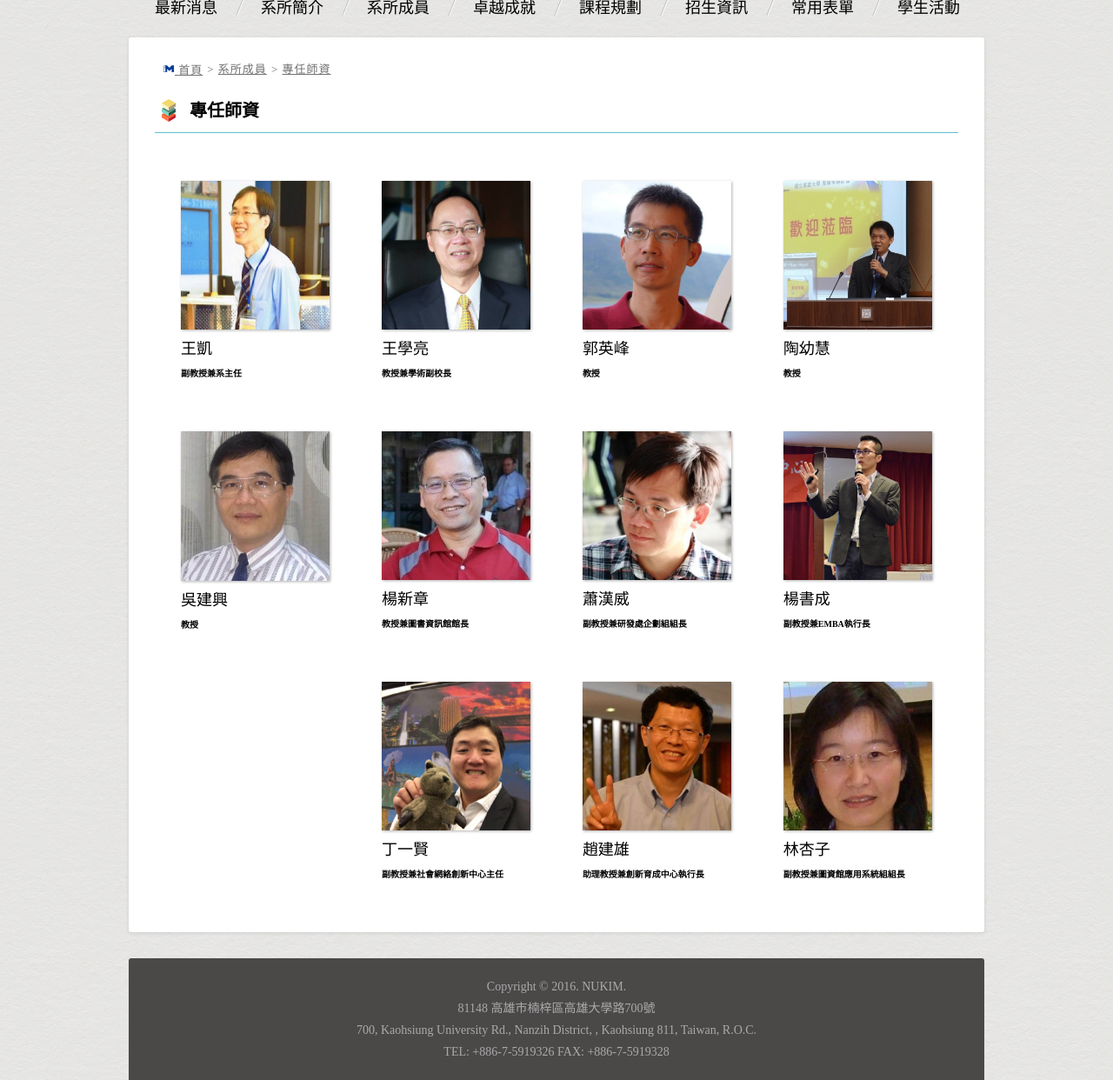
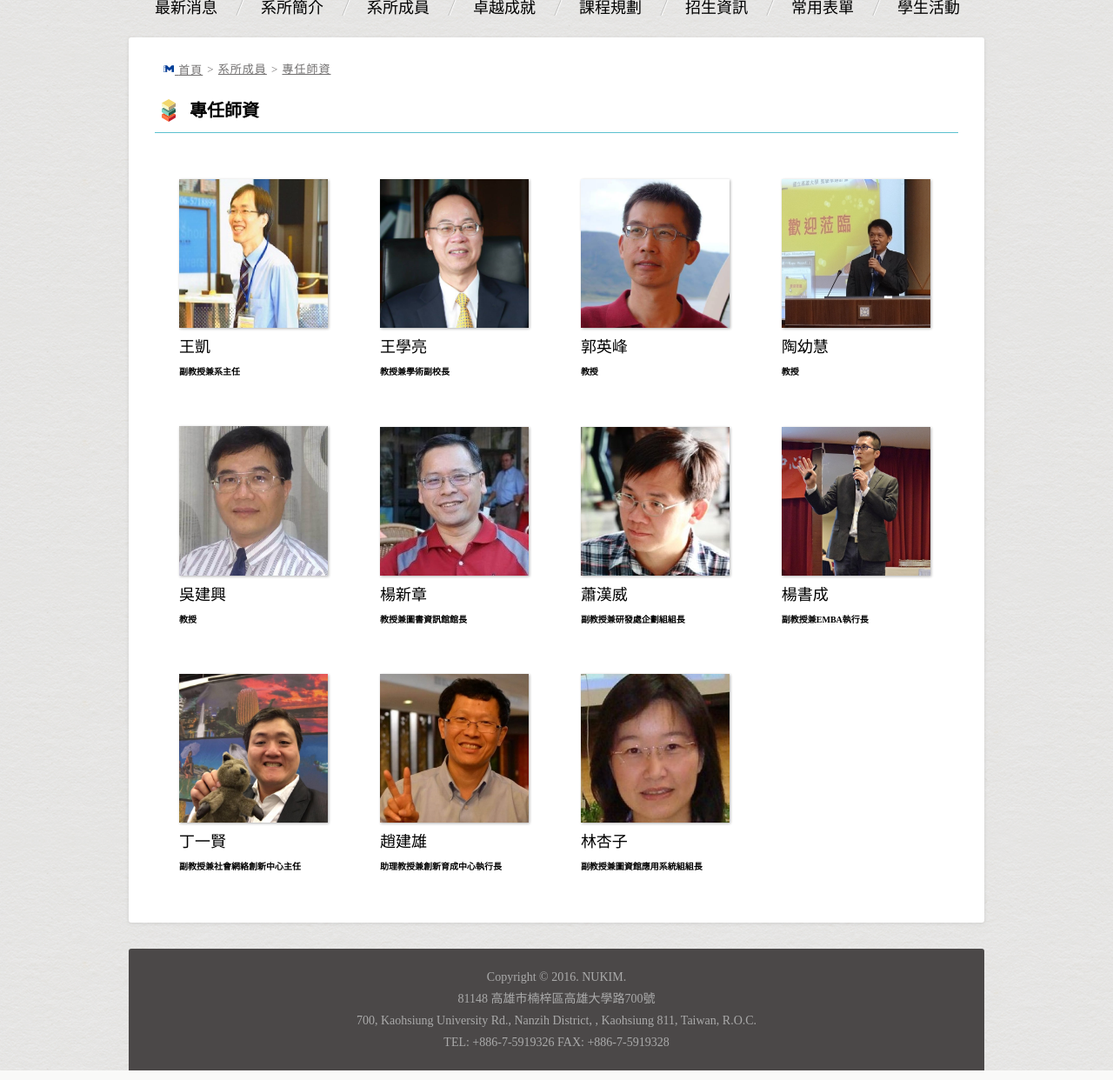
Before and after one commit to tacheng9502/NUKIM, a PHP site: page /teachers.html in a window 1280 px wide. Shown: the part 127-1369 px from the top of the page at 87% size. Run offline with PHP 8.4, Linux system fonts and the light colour scheme.

Commit message:
Update style.css

```diff
--- a/stylesheet/style.css
+++ b/stylesheet/style.css
@@ -312,8 +312,8 @@ ul.social_nav li{
 
 .profile {
 	width: 18.5%;
-	margin: 30px;
-	float: left;
+	margin: 28px;
+	display: inline-block;
 }
 
 .profile h3 {
```
